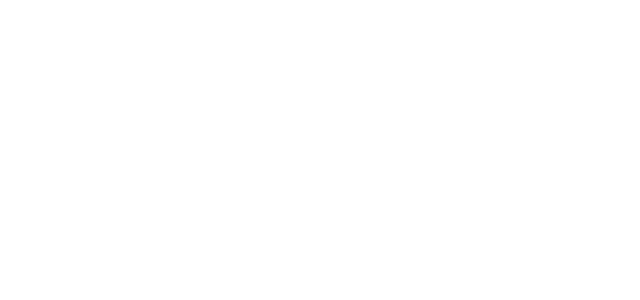
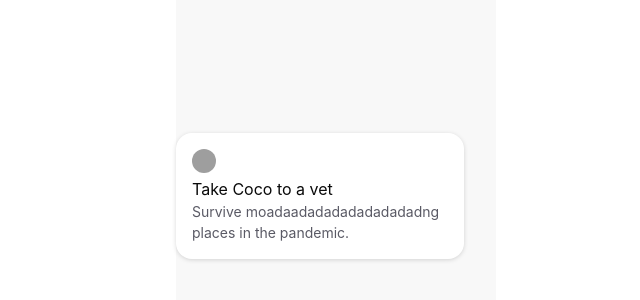
Before and after one commit to SrFreitass/kanbanflow, a React (Vite) app in the folder front-end/: page /board in a window 1280 px wide. Before the commit this address had no page. Shown: the part 236-536 px from the top of the page, without its empty margins (304-944 px from the left). Built offline with nearby package versions, Linux system fonts and the light colour scheme; grey boxes are pictures that could not be loaded.

Commit message:
feat: tentativa de fazer o component card

```diff
--- /dev/null
+++ b/front-end/src/pages/Board/BoardView.tsx
@@ -0,0 +1,14 @@
+export function BoardView() {
+    return (
+        <body className="bg-[#F8F8F8]">
+
+        <div className="flex flex-col gap-1 bg-white p-4 rounded-2xl w-72 drop-shadow-sm">
+            <img className="size-6 rounded-full" src="https://encrypted-tbn0.gstatic.com/images?q=tbn:ANd9GcQtGy-jQ7O3ptA4Qa7tm-L2mLkp-PQq61jFzA&s" alt="" />
+            <div className="text-left overflow-auto break-words ">
+                <h3 className="text-[1rem]">Take Coco to a vet</h3>
+                <p className="text-[#5A5A65] text-[14px]" >Survive moadaadadadadadadadadng places in the pandemic.</p>
+            </div>
+        </div>
+        </body>
+    )
+}
--- /dev/null
+++ b/front-end/src/pages/Board/index.tsx
@@ -0,0 +1,8 @@
+import { BoardView } from "./BoardView";
+
+export function Board() {
+    return (
+        <BoardView />
+    )
+
+}
--- a/front-end/src/pages/auth/Login/View.tsx
+++ b/front-end/src/pages/auth/Login/View.tsx
@@ -21,7 +21,7 @@
                 <Input label="Senha" placeholder="Digite sua senha"/>
             </div>
             <div>
-                <Button size="lg" className="w-full">Entrar</Button>
+                <Button size="lg" className="w-full"> <Link to="/board" >Entrar</Link>  </Button>
                 <p className="text-start mt-2">Não tem uma conta?
                     <Link to="/cadastro" className="ml-2">Criar uma conta</Link>
                 </p>
--- a/front-end/src/routes/routes.tsx
+++ b/front-end/src/routes/routes.tsx
@@ -2,6 +2,7 @@
 import App from '../App'
 import { Login } from '../pages/auth/Login'
 import { SignUp } from '../pages/auth/SignUp'
+import { Board } from '../pages/Board'
 
 export default function AppRoutes() {
   return (
@@ -10,6 +11,7 @@
         <Route path="/" element={<App />} />
         <Route path="/cadastro" element={<SignUp />} />
         <Route path="/entrar" element={<Login />} />
+        <Route path="/board" element={<Board />} />
       </Routes>
     </BrowserRouter>
   )
```
